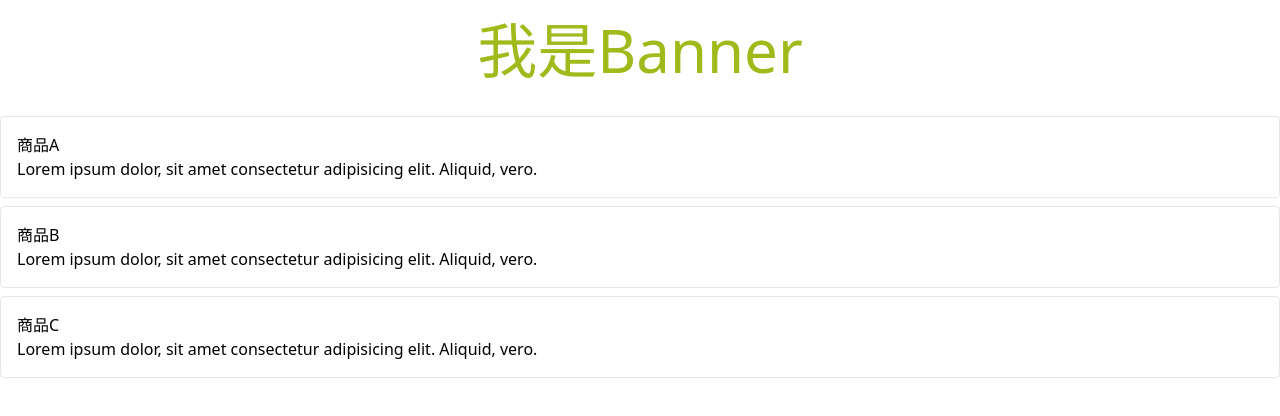
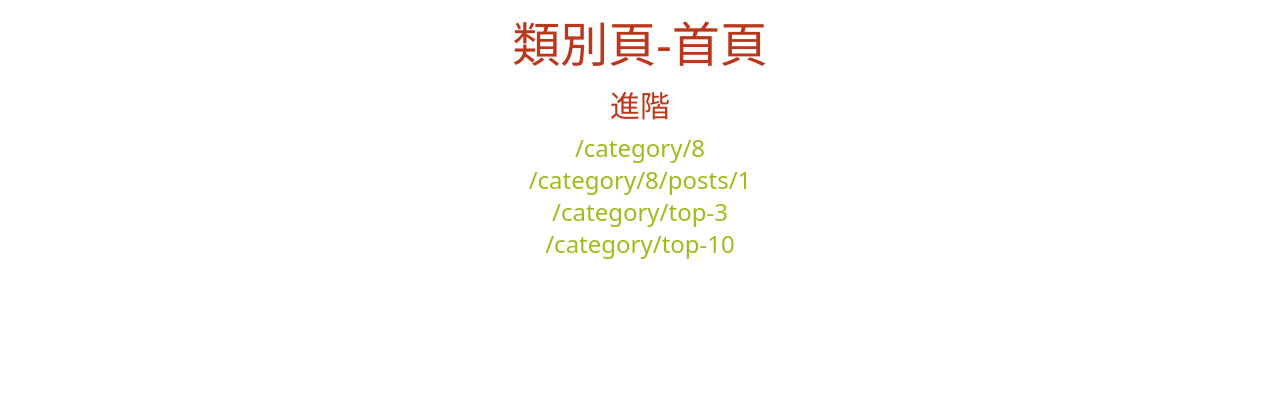
Before and after one commit to peter-3tgds/nuxt-practice-250102, a Nuxt app: page /category in a window 1280 px wide. Shown: the top 416 px of the page. Built offline with nearby package versions, Linux system fonts and the light colour scheme.

Commit message:
feat: 路由練習

```diff
--- a/app.vue
+++ b/app.vue
@@ -1,8 +1,5 @@
 <template>
-  <div class="container">
-    <BannerCard />
-    <ProductList />
-  </div>
+  <NuxtPage />
 </template>
 
 <script setup></script>
--- /dev/null
+++ b/pages/[...slug].vue
@@ -0,0 +1,15 @@
+<template>
+  <div class="container">
+    <h1 class="py-5 text-center text-5xl text-primary">404 找不到網頁</h1>
+    <p class="mb-3 text-center text-xl">未匹配道路由，集中處理</p>
+    <nav>
+      <ul class="flex items-center justify-center gap-x-3">
+        <li><nuxt-link to="/" class="text-2xl text-secondary">回首頁</nuxt-link></li>
+      </ul>
+    </nav>
+  </div>
+</template>
+
+<script setup>
+setResponseStatus(404) // http 狀態碼 404
+</script>
--- /dev/null
+++ b/pages/about.vue
@@ -0,0 +1,10 @@
+<template>
+  <div class="container">
+    <h1 class="py-5 text-center text-5xl text-primary">關於我們</h1>
+    <nav>
+      <ul class="flex items-center justify-center gap-x-3">
+        <li><nuxt-link to="/" class="text-2xl text-secondary">回首頁</nuxt-link></li>
+      </ul>
+    </nav>
+  </div>
+</template>
--- /dev/null
+++ b/pages/catch-all/[...slug].vue
@@ -0,0 +1,11 @@
+<template>
+  <div class="container">
+    <h1 class="py-5 text-center text-5xl text-primary">多個網址參數</h1>
+    <p class="text-center text-5xl text-secondary">{{ slug }}</p>
+  </div>
+</template>
+
+<script setup>
+const route = useRoute()
+const { slug } = route.params
+</script>
--- /dev/null
+++ b/pages/category/[categoryId]/index.vue
@@ -0,0 +1,11 @@
+<template>
+  <div class="container">
+    <h1 class="py-5 text-center text-5xl text-primary">類別詳細頁</h1>
+    <p class="text-center text-5xl text-secondary">categoryId: {{ categoryId }}</p>
+  </div>
+</template>
+
+<script setup>
+const route = useRoute()
+const { categoryId } = route.params
+</script>
--- /dev/null
+++ b/pages/category/[categoryId]/posts/[postId].vue
@@ -0,0 +1,12 @@
+<template>
+  <div class="container">
+    <h1 class="py-5 text-center text-5xl text-primary">類別詳細頁>指定文章</h1>
+    <p class="text-center text-5xl text-secondary">categoryId: {{ categoryId }}</p>
+    <p class="text-center text-5xl text-secondary">postId: {{ postId }}</p>
+  </div>
+</template>
+
+<script setup>
+const route = useRoute()
+const { categoryId, postId } = route.params
+</script>
--- /dev/null
+++ b/pages/category/index.vue
@@ -0,0 +1,30 @@
+<template>
+  <div class="container">
+    <h1 class="py-5 text-center text-5xl text-primary">類別頁-首頁</h1>
+    <section class="mb-5">
+      <h2 class="mb-2 text-center text-3xl text-primary">進階</h2>
+      <nav>
+        <ul class="text-center">
+          <li>
+            <nuxt-link to="/category/8" class="text-2xl text-secondary">/category/8</nuxt-link>
+          </li>
+          <li>
+            <nuxt-link to="/category/8/posts/1" class="text-2xl text-secondary">
+              /category/8/posts/1
+            </nuxt-link>
+          </li>
+          <li>
+            <nuxt-link to="/category/top-3" class="text-2xl text-secondary">
+              /category/top-3
+            </nuxt-link>
+          </li>
+          <li>
+            <nuxt-link to="/category/top-10" class="text-2xl text-secondary">
+              /category/top-10
+            </nuxt-link>
+          </li>
+        </ul>
+      </nav>
+    </section>
+  </div>
+</template>
--- /dev/null
+++ b/pages/category/top-[number].vue
@@ -0,0 +1,11 @@
+<template>
+  <div class="container">
+    <h1 class="py-5 text-center text-5xl text-primary">熱門類別</h1>
+    <p class="text-center text-5xl text-secondary">number: {{ number }}</p>
+  </div>
+</template>
+
+<script setup>
+const route = useRoute()
+const { number } = route.params
+</script>
--- /dev/null
+++ b/pages/contact.vue
@@ -0,0 +1,10 @@
+<template>
+  <div class="container">
+    <h1 class="py-5 text-center text-5xl text-primary">聯絡方式</h1>
+    <nav>
+      <ul class="flex items-center justify-center gap-x-3">
+        <li><nuxt-link to="/" class="text-2xl text-secondary">回首頁</nuxt-link></li>
+      </ul>
+    </nav>
+  </div>
+</template>
--- /dev/null
+++ b/pages/index.vue
@@ -0,0 +1,82 @@
+<template>
+  <div class="container">
+    <h1 class="py-5 text-center text-5xl text-primary">我是首頁</h1>
+    <section class="mb-5">
+      <h2 class="mb-2 text-center text-3xl text-primary">一般路由</h2>
+      <nav>
+        <ul class="flex items-center justify-center gap-x-3">
+          <li><nuxt-link to="/about" class="text-2xl text-secondary">關於我們</nuxt-link></li>
+          <li><nuxt-link to="/contact" class="text-2xl text-secondary">聯絡方式</nuxt-link></li>
+        </ul>
+      </nav>
+    </section>
+    <section class="mb-5">
+      <h2 class="mb-2 text-center text-3xl text-primary">巢狀路由</h2>
+      <nav>
+        <ul class="text-center">
+          <li>
+            <nuxt-link to="/users/peter" class="text-2xl text-secondary">/users/peter</nuxt-link>
+          </li>
+          <li>
+            <nuxt-link to="/users/alan" class="text-2xl text-secondary">/users/alan</nuxt-link>
+          </li>
+        </ul>
+      </nav>
+    </section>
+    <section class="mb-5">
+      <h2 class="mb-2 text-center text-3xl text-primary">多個參數</h2>
+      <nav>
+        <ul class="text-center">
+          <li>
+            <nuxt-link to="/catch-all/hello" class="text-2xl text-secondary">
+              /catch-all/hello
+            </nuxt-link>
+          </li>
+          <li>
+            <nuxt-link to="/catch-all/hello/apple" class="text-2xl text-secondary">
+              /catch-all/hello/apple
+            </nuxt-link>
+          </li>
+        </ul>
+      </nav>
+    </section>
+    <section class="mb-5">
+      <h2 class="mb-2 text-center text-3xl text-primary">404 頁</h2>
+      <nav>
+        <ul class="text-center">
+          <li>
+            <nuxt-link to="/asdfasdf" class="text-2xl text-secondary"> /asdfasdf </nuxt-link>
+          </li>
+        </ul>
+      </nav>
+    </section>
+    <section class="mb-5">
+      <h2 class="mb-2 text-center text-3xl text-primary">進階</h2>
+      <nav>
+        <ul class="text-center">
+          <li>
+            <nuxt-link to="/category" class="text-2xl text-secondary">/category</nuxt-link>
+          </li>
+          <li>
+            <nuxt-link to="/category/8" class="text-2xl text-secondary">/category/8</nuxt-link>
+          </li>
+          <li>
+            <nuxt-link to="/category/8/posts/1" class="text-2xl text-secondary">
+              /category/8/posts/1
+            </nuxt-link>
+          </li>
+          <li>
+            <nuxt-link to="/category/top-3" class="text-2xl text-secondary">
+              /category/top-3
+            </nuxt-link>
+          </li>
+          <li>
+            <nuxt-link to="/category/top-10" class="text-2xl text-secondary">
+              /category/top-10
+            </nuxt-link>
+          </li>
+        </ul>
+      </nav>
+    </section>
+  </div>
+</template>
--- /dev/null
+++ b/pages/users/[id].vue
@@ -0,0 +1,11 @@
+<template>
+  <div class="container">
+    <h1 class="py-5 text-center text-5xl text-primary">個人頁</h1>
+    <p class="text-center text-5xl text-secondary">{{ id }}</p>
+  </div>
+</template>
+
+<script setup>
+const route = useRoute()
+const { id } = route.params
+</script>
```
